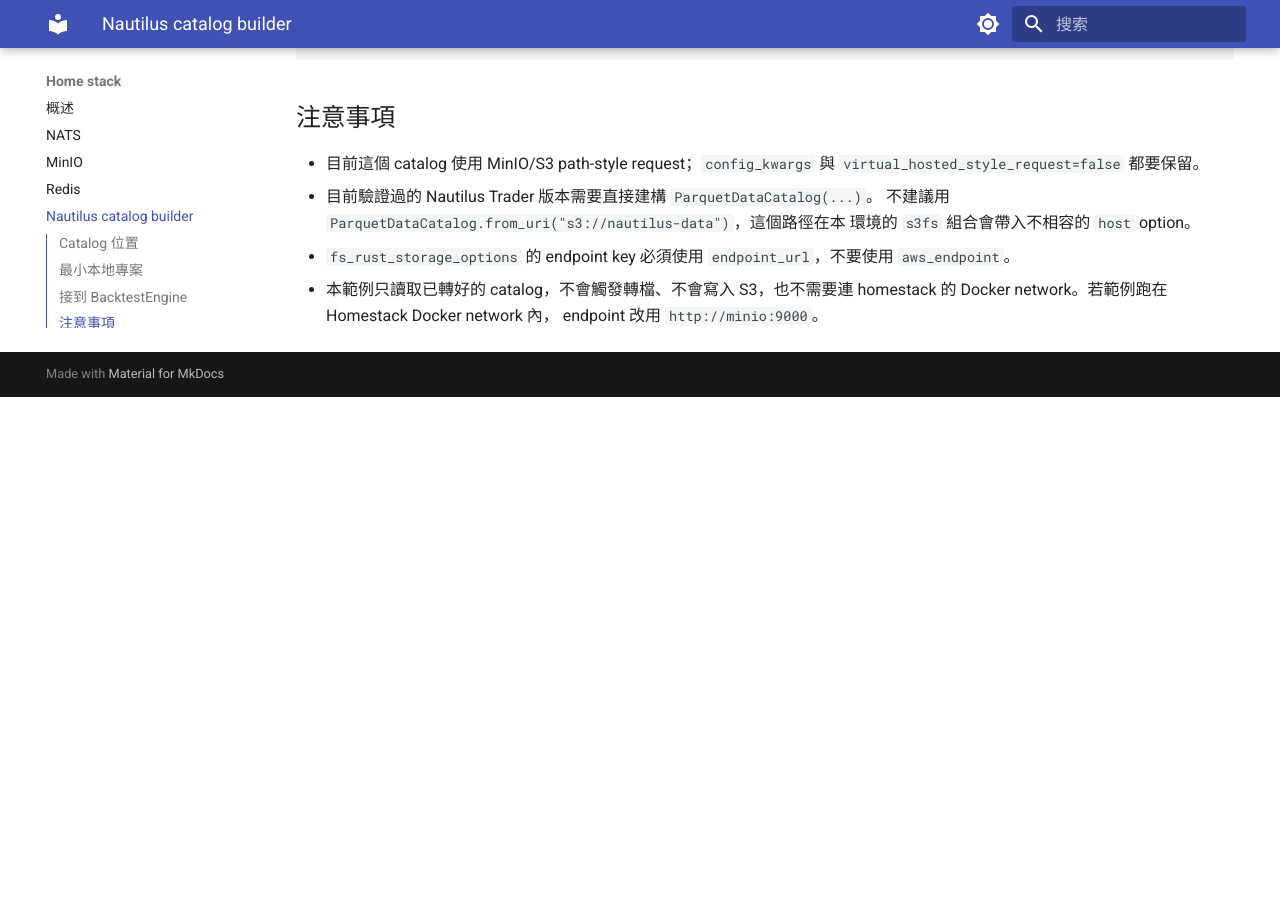
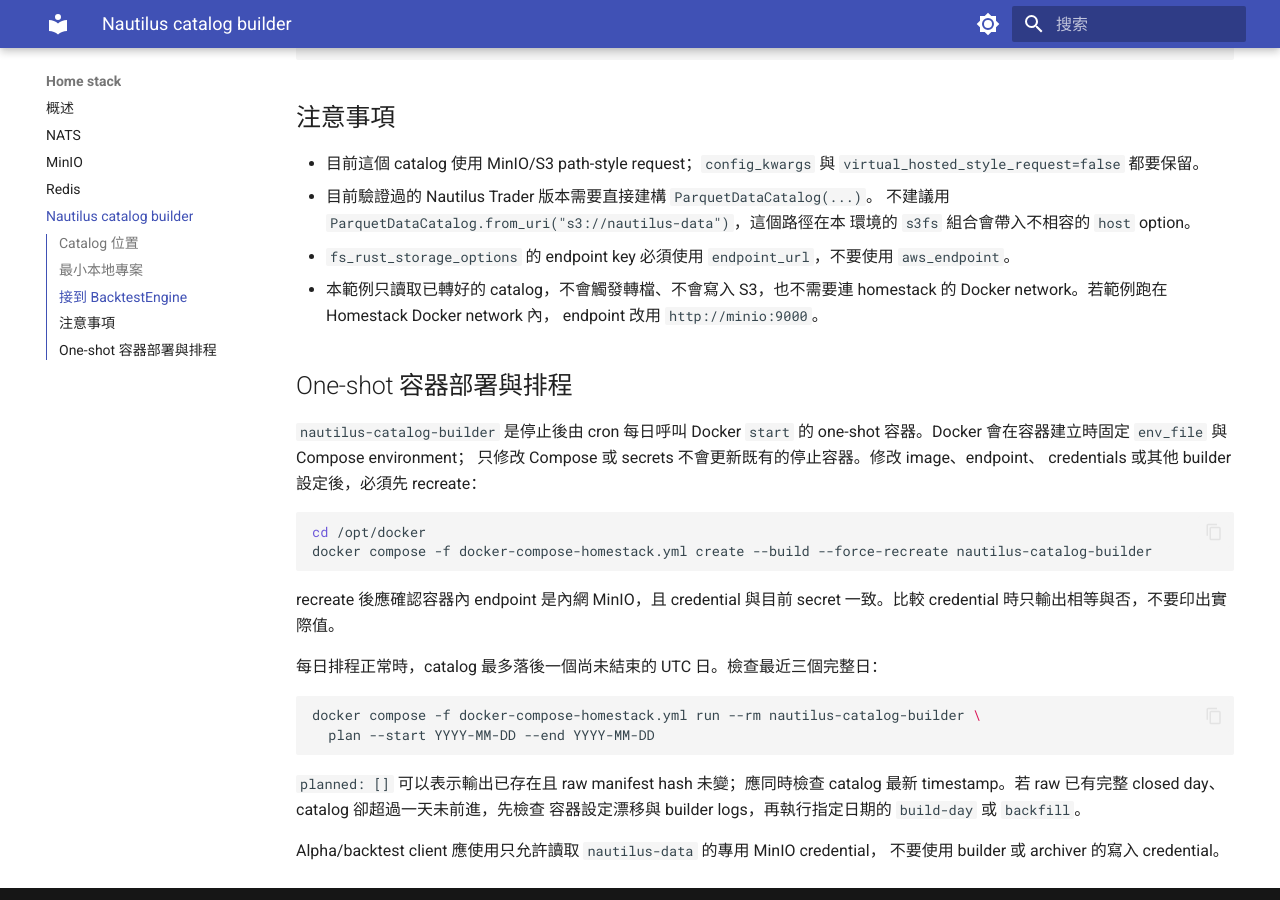
Before and after one commit to novis10813/home-server-setup, an MkDocs documentation site: the page built from docs/homestack/nautilus-catalog-builder.md, in a window 1280 px wide and 900 px high, scrolled down 2877 px. Built offline with MkDocs 1.6.1 and Material for MkDocs 9.7.7, drawn with Linux system fonts in a browser that asks for light colours; before the commit the page ends 3274 px from its top, so only the background shows below that; some of the changed text lies outside the part shown.

````diff
--- a/docs/homestack/nautilus-catalog-builder.md
+++ b/docs/homestack/nautilus-catalog-builder.md
@@ -14,9 +14,10 @@
 | 已建置 data types | `trade_tick`, `order_book_depths` |
 
 Docker 內部 builder 使用 `http://minio:9000`。本地或 LAN 回測程式請使用
-`https://s3.${DOMAINNAME_1}` 與 path-style request。Access key 請向部署端
-取得，或在主機上參考 `${DOCKERDIR}/secrets/nautilus-catalog-builder.env`。
-不要把實際 secret 寫入 repo。
+`https://s3.${DOMAINNAME_1}` 與 path-style request，並使用只允許讀取
+`nautilus-data` 的專用 credential。部署主機上的 reader credential 由
+`${DOCKERDIR}/secrets/minio.env` 管理；不要把實際 secret 寫入 repo，也不要把
+builder 或 archiver 的寫入 credential 提供給回測程式。
 
 ## 最小本地專案
 
@@ -149,3 +150,32 @@
 - 本範例只讀取已轉好的 catalog，不會觸發轉檔、不會寫入 S3，也不需要連
   homestack 的 Docker network。若範例跑在 Homestack Docker network 內，
   endpoint 改用 `http://minio:9000`。
+
+## One-shot 容器部署與排程
+
+`nautilus-catalog-builder` 是停止後由 cron 每日呼叫 Docker `start` 的
+one-shot 容器。Docker 會在容器建立時固定 `env_file` 與 Compose environment；
+只修改 Compose 或 secrets 不會更新既有的停止容器。修改 image、endpoint、
+credentials 或其他 builder 設定後，必須先 recreate：
+
+```bash
+cd /opt/docker
+docker compose -f docker-compose-homestack.yml create --build --force-recreate nautilus-catalog-builder
+```
+
+recreate 後應確認容器內 endpoint 是內網 MinIO，且 credential 與目前 secret
+一致。比較 credential 時只輸出相等與否，不要印出實際值。
+
+每日排程正常時，catalog 最多落後一個尚未結束的 UTC 日。檢查最近三個完整日：
+
+```bash
+docker compose -f docker-compose-homestack.yml run --rm nautilus-catalog-builder \
+  plan --start YYYY-MM-DD --end YYYY-MM-DD
+```
+
+`planned: []` 可以表示輸出已存在且 raw manifest hash 未變；應同時檢查 catalog
+最新 timestamp。若 raw 已有完整 closed day、catalog 卻超過一天未前進，先檢查
+容器設定漂移與 builder logs，再執行指定日期的 `build-day` 或 `backfill`。
+
+Alpha/backtest client 應使用只允許讀取 `nautilus-data` 的專用 MinIO credential，
+不要使用 builder 或 archiver 的寫入 credential。
````
Also changed, not shown: docs/homestack/minio.md (+5 -2 lines), 1 other file.
